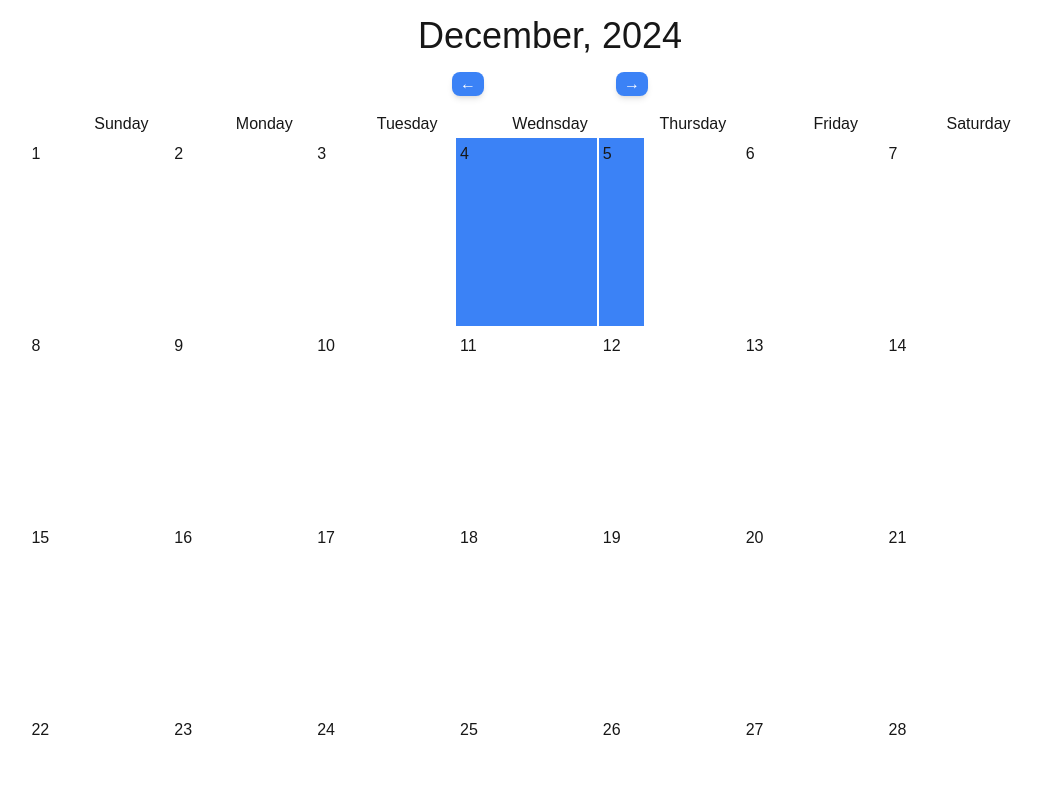
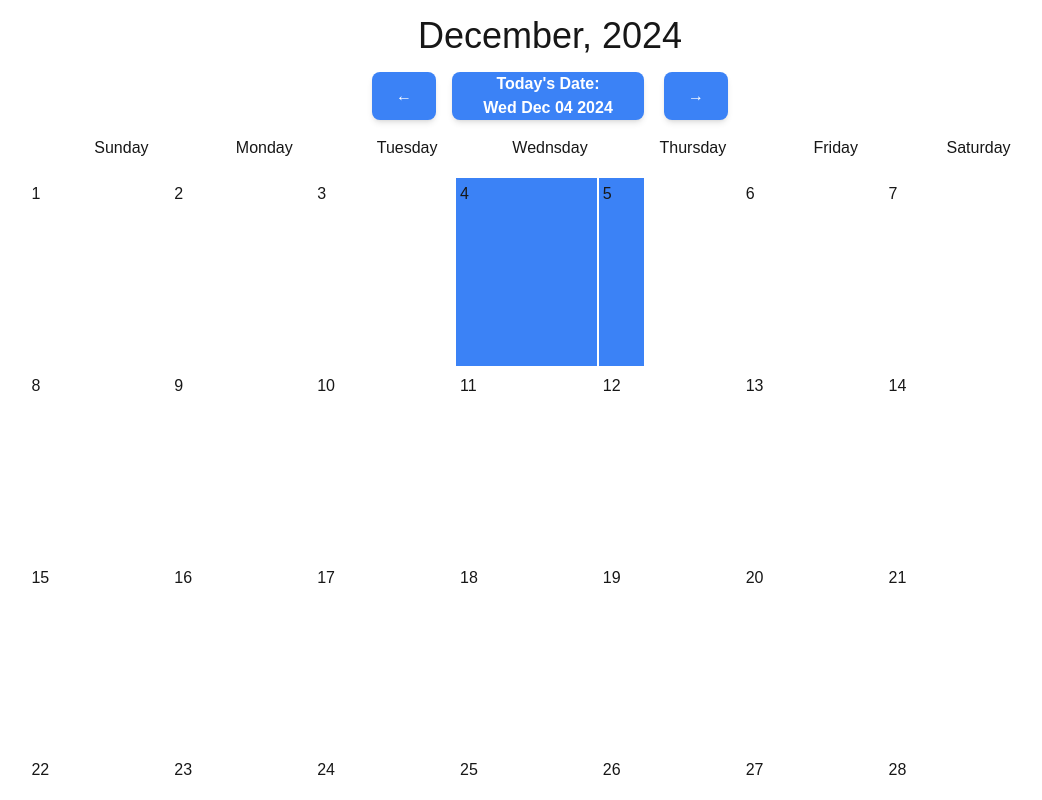
Before and after one commit to binfang1/tachytime, a Next.js app: page / in a window 1280 px wide. Shown: the top 800 px of the page, without its empty margins (90-1132 px from the left). Built offline with nearby package versions, Linux system fonts and the light colour scheme.

Commit message:
Added Popup component and getCurrentDate button

```diff
--- a/app/components/Calendar/calendar.js
+++ b/app/components/Calendar/calendar.js
@@ -6,7 +6,7 @@ import creation from "./createCalendar";
 export default function App() {
     const days = ['Sunday','Monday','Tuesday','Wednesday','Thursday','Friday','Saturday'];
     const months = ['January','February','March','April','May','June','July','August','September','October','November','December'];
-
+    const today = new Date;
 
     const [date, setDate] = useState(new Date);
 
@@ -36,6 +36,10 @@ export default function App() {
         return months[date.getMonth()] + ", " + date.getFullYear()
     }
 
+    const getCurrentDay = () => {
+        setDate(new Date())
+    }
+
 
 
 
@@ -43,12 +47,13 @@ export default function App() {
     return (
         <main>
             <h1 className = "text-center text-4xl mt-4">{getMonthYear(date)}</h1>
-            <div className = "flex gap-32 justify-center mt-4">
-                <button type = "button" className = "w-8 bg-blue-500 text-white font-semibold rounded-lg shadow-md hover:bg-blue-700 focus:outline-none focus:ring-2 disabled:bg-gray-400 focus:ring-blue-400 focus:ring-opacity-75" onClick = {decreaseDate}>←</button>
-                <button type = "button" className = "w-8 bg-blue-500 text-white font-semibold rounded-lg shadow-md hover:bg-blue-700 focus:outline-none focus:ring-2 focus:ring-blue-400  disabled:bg-gray-400 focus:ring-opacity-75 ml-1" onClick = {increaseDate}>→</button>
+            <div className = "flex gap-4 justify-center mt-4">
+                <button type = "button" className = "w-16 bg-blue-500 text-white font-semibold rounded-lg shadow-md hover:bg-blue-700 focus:outline-none focus:ring-2 disabled:bg-gray-400 focus:ring-blue-400 focus:ring-opacity-75" onClick = {decreaseDate}>←</button>
+                <button type = "button" className = "w-48 bg-blue-500 text-white font-semibold rounded-lg shadow-md hover:bg-blue-700 focus:outline-none focus:ring-2 disabled:bg-gray-400 focus:ring-blue-400 focus:ring-opacity-75" onClick = {getCurrentDay}>Today's Date:<br/>{today.toDateString()}</button>
+                <button type = "button" className = "w-16 bg-blue-500 text-white font-semibold rounded-lg shadow-md hover:bg-blue-700 focus:outline-none focus:ring-2 focus:ring-blue-400  disabled:bg-gray-400 focus:ring-opacity-75 ml-1" onClick = {increaseDate}>→</button>
             </div>
             <ul className = "grid grid-cols-7 w-[1000px] mt-4 mb-12 m-auto justify-items-center">
-                <li className = "">Sunday</li>
+                <li className = "mb-4">Sunday</li>
                 <li className = "">Monday</li>
                 <li className = "">Tuesday</li>
                 <li className = "">Wednsday</li>
--- a/app/components/Calendar/createCalendar.js
+++ b/app/components/Calendar/createCalendar.js
@@ -32,7 +32,7 @@ export default function creation(date) {
             temp = month - 1;
         }
         console.log(temp)
-        lit.push([(months[temp] + (monthlastdate - i + 1)), "inactive", (monthlastdate - i + 1), ""]);
+        lit.push([(months[temp] + " " + String(monthlastdate - i + 1) + " " + year), "inactive", (monthlastdate - i + 1), ""]);
     }
 
     // Loop to add the dates of the current month
@@ -45,7 +45,7 @@ export default function creation(date) {
             && year === new Date().getFullYear()
             ? "today"
             : "";
-        lit.push([(months[month] + i), "active", (i), isToday]);
+        lit.push([(months[month] + " " + String(i) + " " + year), "active", (i), isToday]);
     }
 
     // Loop to add the first dates of the next month
@@ -57,7 +57,7 @@ export default function creation(date) {
         else {
             temp = month + 1;
         }
-        lit.push([(months[temp] + (i - dayend + 1)), "inactive", (i - dayend + 1), ""]);
+        lit.push([(months[temp] + " " + String(i - dayend + 1) + " " + year), "inactive", (i - dayend + 1), ""]);
     }
 
     return lit;
```
Also changed, not shown: app/components/Calendar/popup.js (added).
